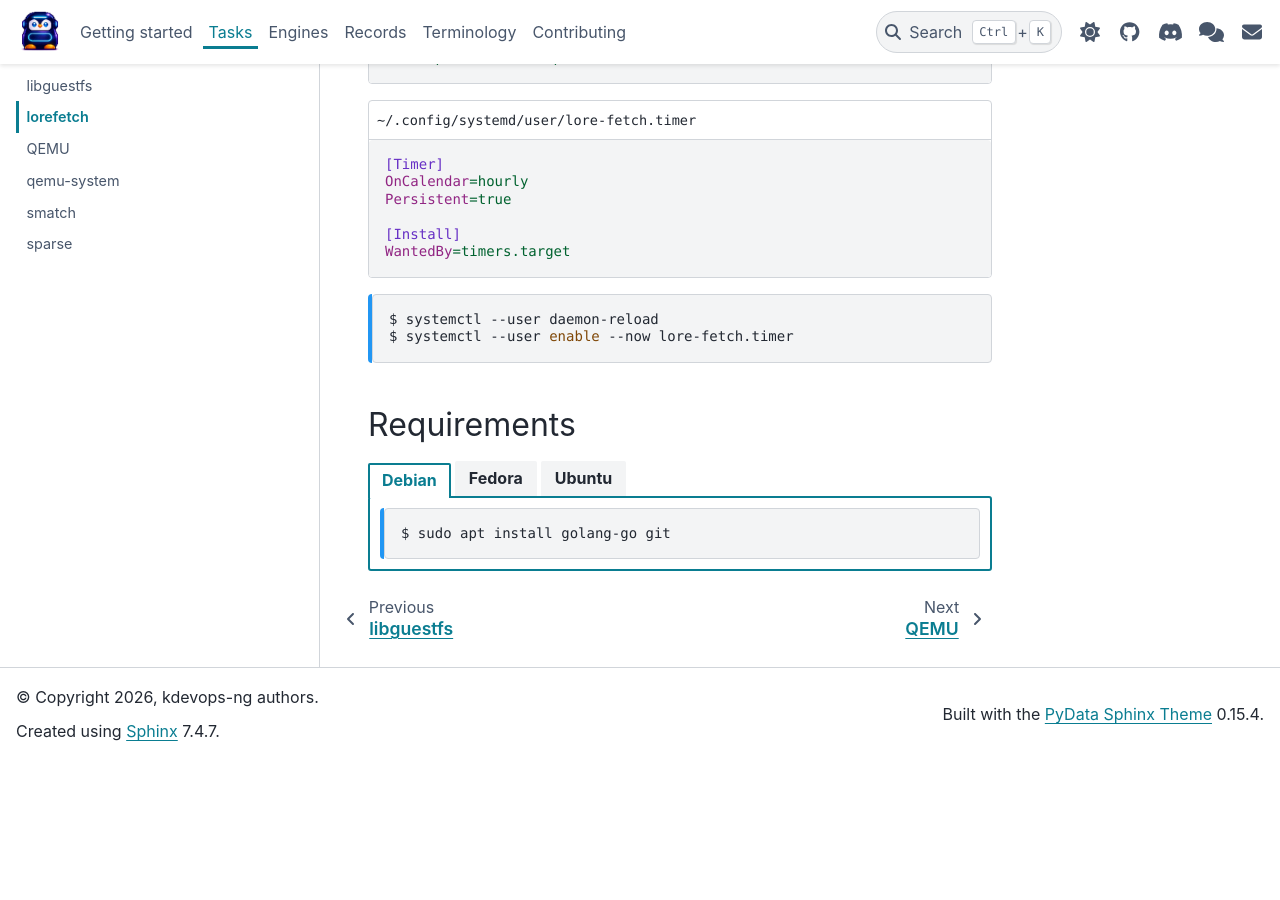
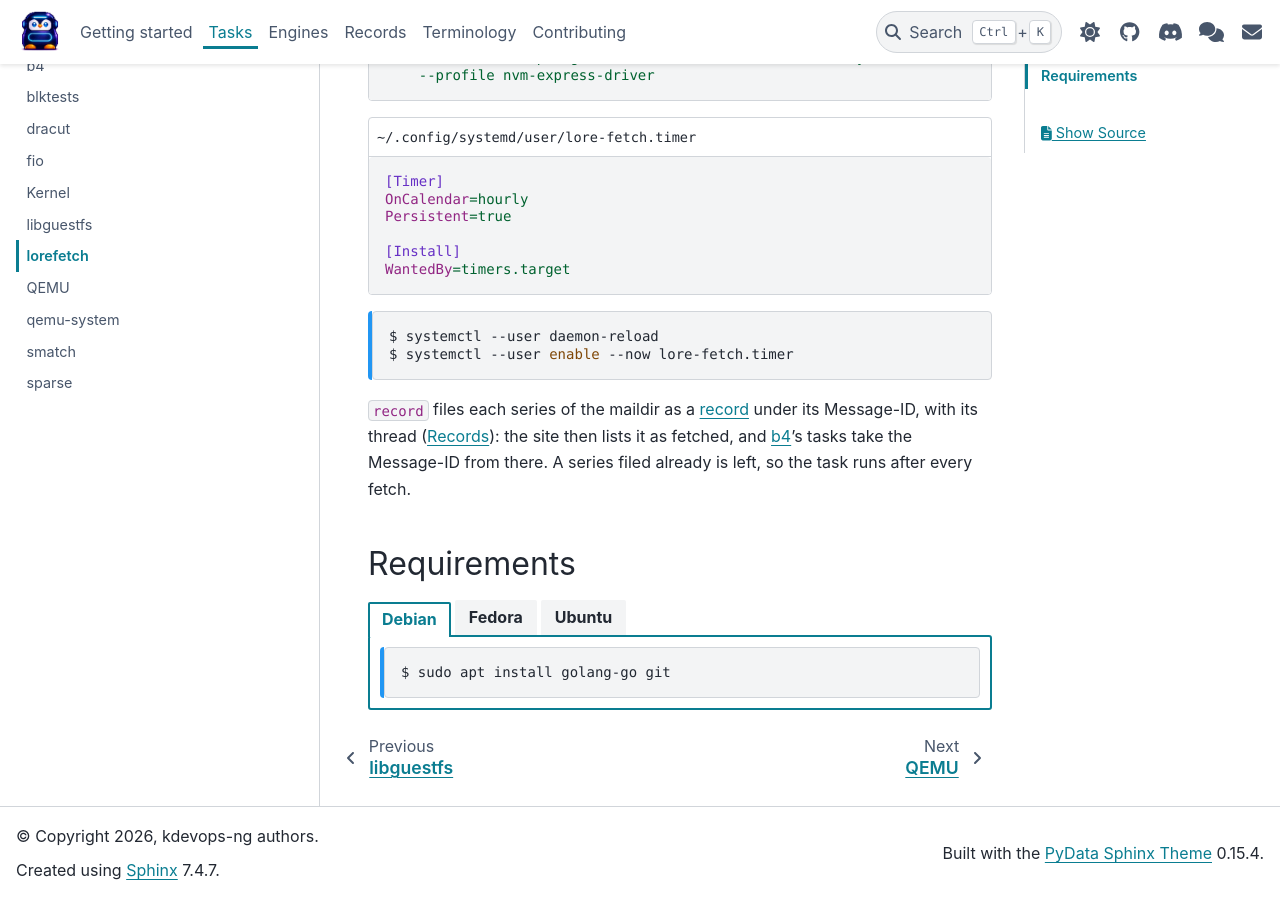
Before and after one commit to linux-kdevops/kdevops-ng, a Sphinx documentation site: the page built from docs/tasks/lorefetch.rst, in a window 1280 px wide and 900 px high, scrolled down 2303 px. Built offline with Sphinx 7.4.7 and the PyData theme 0.15.4, drawn with Linux system fonts in a browser that asks for light colours; before the commit the page ends 3064 px from its top, so only the background shows below that; some of the changed text lies outside the part shown.

Commit message:
lorefetch: file the fetched series as records
The fetch left a maildir and nothing listed its series. The task hands
the maildir to krecord lore with the query that filled it, which both
tasks now take from tasks/common/lore.

For NVM EXPRESS DRIVER: 1022 mails became 104 series.

Signed-off-by: Daniel Gomez <da.gomez@kernel.org>

```diff
--- a/docs/tasks/lorefetch.rst
+++ b/docs/tasks/lorefetch.rst
@@ -62,6 +62,7 @@ profile (:doc:`kernel`), whose second line names the entry:
    :class: cmd-host
 
    $ tasks/lorefetch/fetch --directory ~/linux --profile nvm-express-driver
+   $ tasks/lorefetch/record --directory ~/linux --profile nvm-express-driver
 
 The task makes one search term of each ``F:`` line of the entry, which
 lore matches against the file names a patch changes, and joins them. The
@@ -131,6 +132,12 @@ of kdevops-ng in ``~/kdevops-ng``:
    $ systemctl --user daemon-reload
    $ systemctl --user enable --now lore-fetch.timer
 
+:src:`record <tasks/lorefetch/record>` files each series of the
+maildir as a :term:`record <Record>` under its Message-ID, with its
+thread (:doc:`/records`): the site then lists it as fetched, and
+:doc:`b4 <b4>`'s tasks take the Message-ID from there. A series filed
+already is left, so the task runs after every fetch.
+
 .. _requirements-lorefetch:
 
 Requirements
```
Also changed, not shown: 3 other files.
